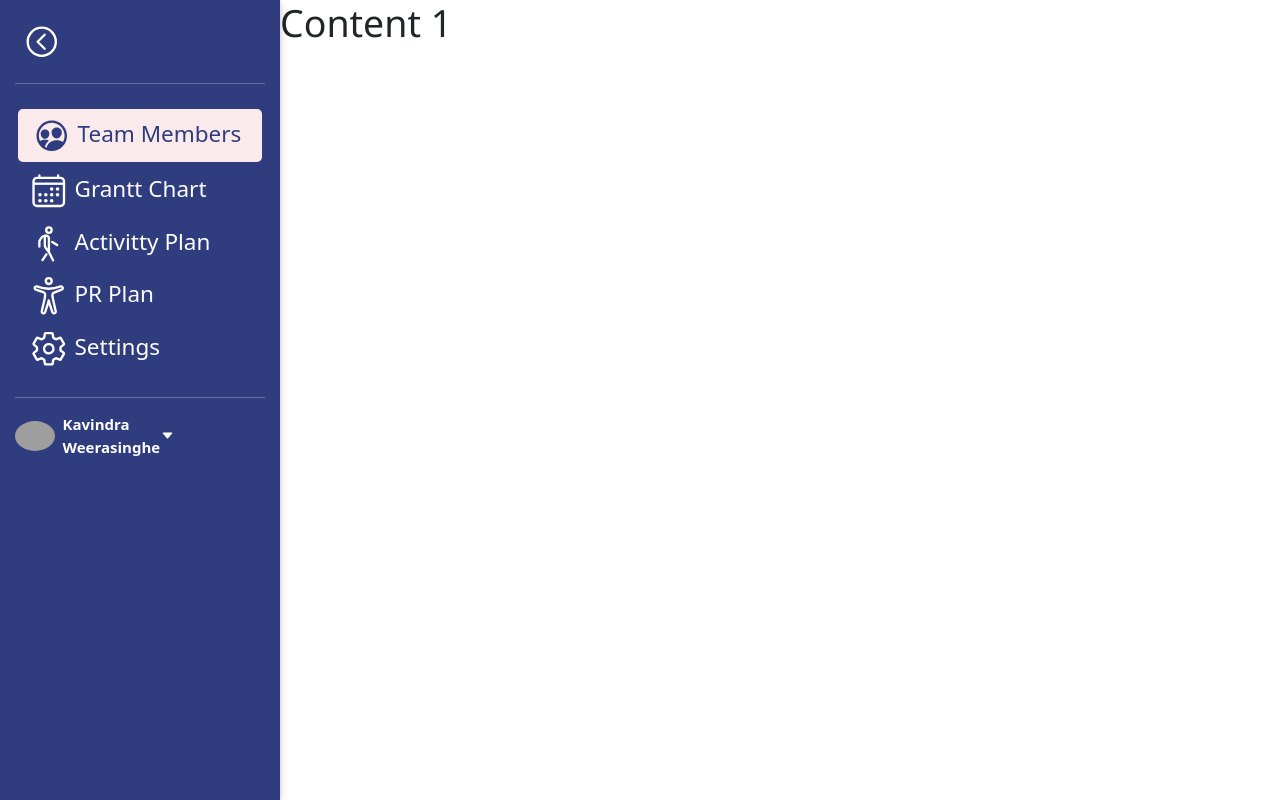
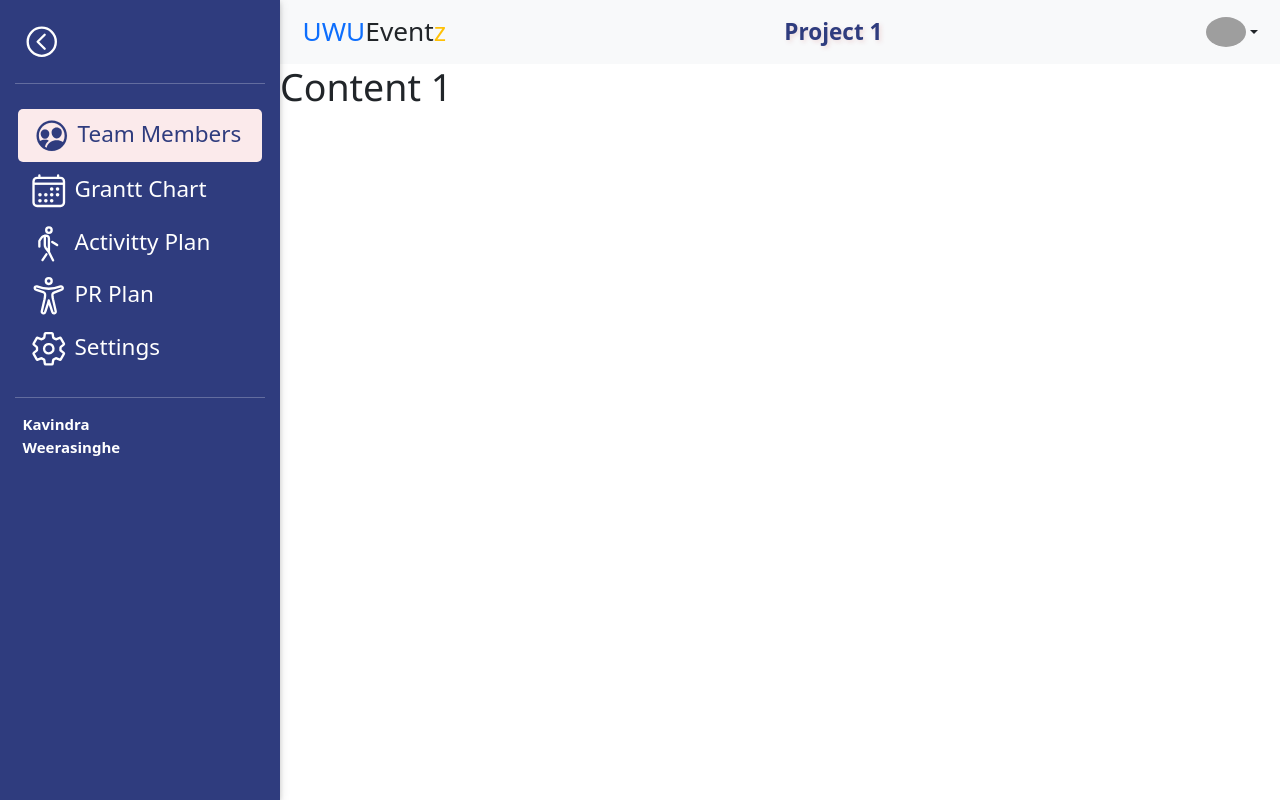
Before and after one commit to WDK-Techno/University-Event-Management-System, a PHP site: page /projectdashboard.html in a window 1280 px wide. Run offline with PHP 8.4, Linux system fonts and the light colour scheme; grey boxes are pictures that could not be loaded.

Commit message:
menu drop down issue (not fixed yet)

```diff
--- a/assests/css/projectdashboard.css
+++ b/assests/css/projectdashboard.css
@@ -7,6 +7,7 @@ body {
   min-height: -webkit-fill-available;
 }
 
+/* ======== side bar ========= */
 #mySidebar {
   width: 280px;
   display: block;
@@ -17,6 +18,7 @@ body {
 
 #main {
   margin-left: 280px;
+  width: calc(100%-280px);
   /* background-color: var(--secondary); */
   height: 100vh;
 }
@@ -49,6 +51,15 @@ body {
   display: block;
 }
 
+/* ======== Nav Bar Changes =========== */
+#project-name{
+  font-size: 1.5rem;
+  font-weight: bold;
+  color: var(--primary);
+  text-shadow: 2px 2px 4px #edd7d8e3;
+}
+
+/* ========== show hide ============ */
 .show{
   display: block;
 }
--- a/assests/css/style.css
+++ b/assests/css/style.css
@@ -40,3 +40,7 @@ footer ion-icon {
 footer p {
     font-size: 1.0rem;
 }
+
+#navBar-user-dropdown{
+
+}
--- a/projectdashboard.html
+++ b/projectdashboard.html
@@ -18,7 +18,7 @@
 
 </head>
 
-<body>
+<body style="box-sizing: border-box;">
 
     <!-- =======  side bar ======= -->
     <div class="sideBar w3-sidebar w3-bar-block w3-card w3-animate-left" style="display:block;" id="mySidebar">
@@ -69,14 +69,36 @@
             </ul>
 
             <hr>
-            <div class="dropdown">
-                <a href="#" class="d-flex align-items-center text-white text-decoration-none" data-bs-toggle="dropdown"
+            <strong id="user-name" class="ms-2">Kavindra <br> Weerasinghe</strong>
+        </div>
+    </div>
+    <!-- ============== main content ===================== -->
+    <div id="main" style="height: 100vh;">
+
+        <!-- ======= Navigation Bar =======    -->
+        <div class="navbar navbar-light bg-light">
+            <div class="container-fluid px-4">
+                <a class="navbar-brand text-primary" href="index.html">UWU<span class="text-dark">Event</span><span
+                        class="text-warning">z</span></a>
+                <!-- <button class="navbar-toggler" type="button" data-bs-toggle="collapse" data-bs-target="#navbarSupportedContent" aria-controls="navbarSupportedContent" aria-expanded="false" aria-label="Toggle navigation">
+                <span class="navbar-toggler-icon"></span>
+                </button> -->
+                <!-- <div class="collapse navbar-collapse" id="navbarSupportedContent"> -->
+                <div id="project-name">Project 1</div>
+                <div class="" id="navbarSupportedContent">
+                    <ul class="navbar-nav me-auto mb-2 mb-lg-0">
+                        <!-- <li class="nav-item">
+                        <a class="nav-link active" aria-current="page" href="#">Home</a>
+                        </li> -->
+                    </ul>
+
+                    <div id="navBar-user-dropdown" class="dropdown">
+                        <a href="#" class="d-flex align-items-center text-dark text-decoration-none dropdown-toggle" data-bs-toggle="dropdown"
                             aria-expanded="false">
                             <img id="user-img" src="https://github.com/mdo.png" alt="" width="40" class="rounded-circle">
-                    <strong id="user-name" class="ms-2">Kavindra <br> Weerasinghe</strong><ion-icon
-                        name="caret-down-outline"></ion-icon>
+                            <!-- <ion-icon name="caret-down-outline"></ion-icon> -->
                         </a>
-                <ul class="dropdown-menu text-small shadow">
+                        <ul class="dropdown-menu text-small shadow w3-left">
                             <li><a class="dropdown-item" href="#">Return Back</a></li>
                             <li><a class="dropdown-item" href="#">Settings</a></li>
                             <li>
@@ -85,10 +107,21 @@
                             <li><a class="dropdown-item" href="#">Sign out</a></li>
                         </ul>
                     </div>
+
+                    <form class="d-flex">
+                        <!-- <button class="btn btn-outline-secondary d-flex align-items-center" type="submit"><Span
+                                class="d-none d-lg-inline pe-2">SignUp</Span>
+                            <ion-icon style="font-size: 1.0rem;;"" name=" person-add-outline"></ion-icon>
+                        </button>
+                        <button class="btn btn-outline-primary ms-2 d-flex align-items-center" type="submit"><Span
+                                class="d-none d-lg-inline-block pe-2">LogIn</Span>
+                            <ion-icon style="font-size: 1.5rem;" name="log-in-outline"></ion-icon>
+                        </button> -->
+                    </form>
                 </div>
             </div>
-    <!-- ============== main content ===================== -->
-    <div id="main" style="height: 100vh;">
+        </div>
+
 
         <div id="menu-content-1" class="main-content show">
             <h1>Content 1</h1>
```
Lines whose indentation alone changed are shown as unchanged.
